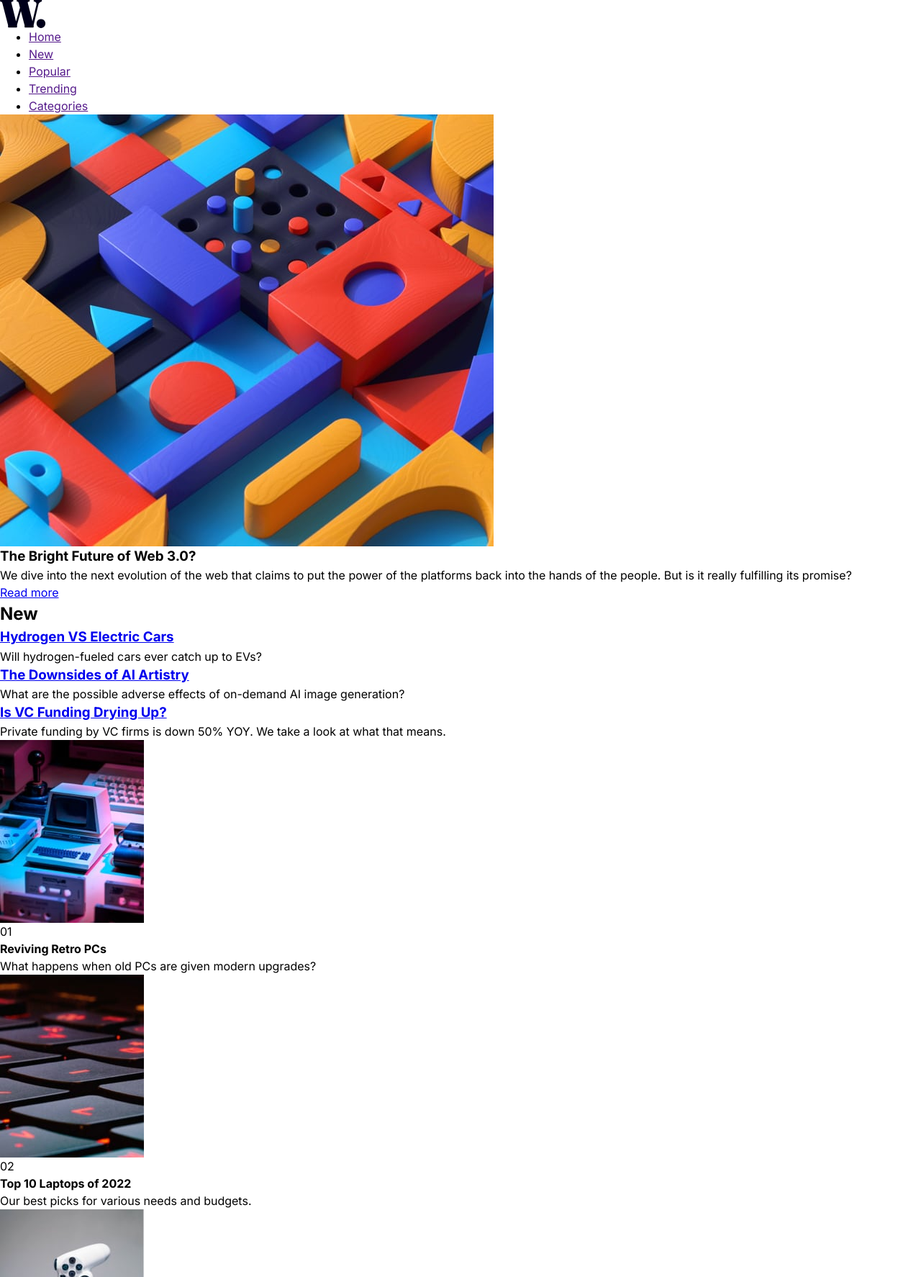
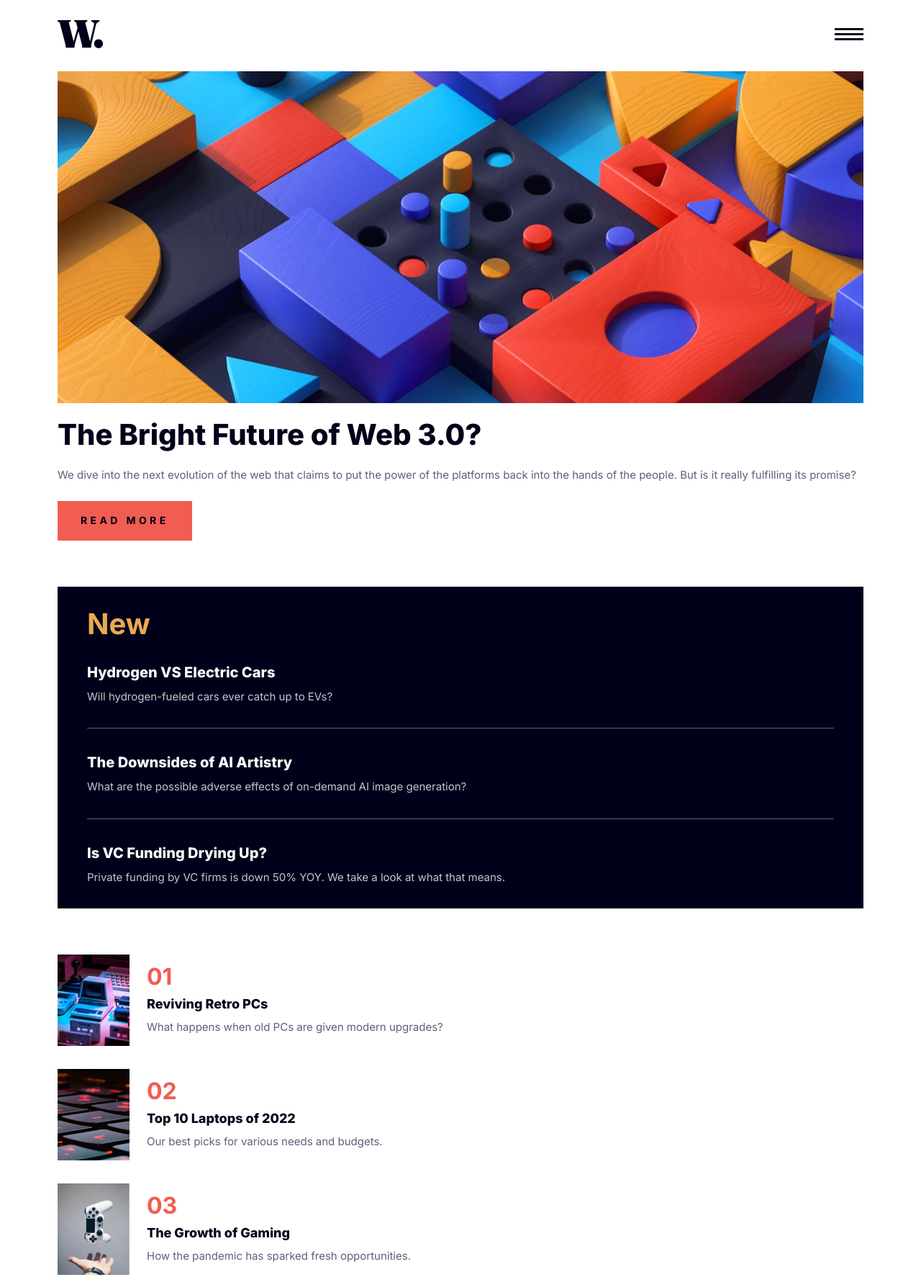
Before and after one commit to irfanoezen/news-homepage-main, a website: page index.html in a window 1280 px wide. Shown: the top 1774 px of the page at 72% size. Drawn offline with Linux system fonts and the light colour scheme.

Commit message:
Finish styling

```diff
--- a/index.html
+++ b/index.html
@@ -14,7 +14,9 @@
     <title>Frontend Mentor | News homepage</title>
   </head>
   <body>
-    <header>
+    <header class="grid-layout">
+      <div class="header-content">
+        <div class="logo-container">
           <a href="#">
             <img
               src="assets/images/logo.svg"
@@ -23,7 +25,8 @@
               height="40"
             >
           </a>
-      <nav>
+        </div>
+        <nav class="navbar">
           <ul>
             <li><a href="">Home</a></li>
             <li><a href="">New</a></li>
@@ -32,30 +35,53 @@
             <li><a href="">Categories</a></li>
           </ul>
         </nav>
+        <div class="hamburger-icon-container">
+          <svg
+            width="40"
+            height="17"
+            xmlns="http://www.w3.org/2000/svg"
+            role="img"
+            aria-label="Open navigation menu"
+          >
+            <title>Open navigation menu</title>
+            <g fill="#00001A" fill-rule="evenodd">
+              <path d="M0 0h40v3H0zM0 7h40v3H0zM0 14h40v3H0z" />
+              <path d="M0 0h40v3H0z" />
+            </g>
+          </svg>
+        </div>
+      </div>
     </header>
-    <main>
-      <section class="hero">
+    <main class="main grid-layout">
+      <!-- <section class="hero"> -->
       <article class="feature">
         <picture class="feature__image">
-            <source media="(min-width: 1440px)" srcset="assets/images/image-web-3-desktop.jpg">
+          <source
+            media="(min-width: 768px)"
+            srcset="assets/images/image-web-3-desktop.jpg"
+          >
           <img src="assets/images/image-web-3-mobile.jpg" alt="">
         </picture>
+        <div class="feature__content">
           <h1 class="feature__title">The Bright Future of Web 3.0?</h1>
-          <div class="feature__text">
-            <p>
+          <div>
+            <p class="feature__text">
               We dive into the next evolution of the web that claims to put the
               power of the platforms back into the hands of the people. But is
               it really fulfilling its promise?
             </p>
             <a class="feature__link" href="#"> Read more</a>
           </div>
+        </div>
       </article>
-        <div class="new">
+      <div class="news">
         <h2>New</h2>
+        <div class="news-content">
           <article class="new__post">
             <a href="#"> <h3>Hydrogen VS Electric Cars</h3> </a>
             <p>Will hydrogen-fueled cars ever catch up to EVs?</p>
           </article>
+          <div class="horizontal-line"></div>
           <article class="new__post">
             <a href="#"> <h3>The Downsides of AI Artistry</h3> </a>
             <p>
@@ -63,6 +89,7 @@
               generation?
             </p>
           </article>
+          <div class="horizontal-line"></div>
           <article class="new__post">
             <a href="#"> <h3>Is VC Funding Drying Up?</h3> </a>
             <p>
@@ -71,25 +98,32 @@
             </p>
           </article>
         </div>
-      </section>
+      </div>
+      <!-- </section> -->
       <section class="blog">
         <article class="blog__post">
           <img src="assets/images/image-retro-pcs.jpg" alt="">
+          <div class="blog__post-content">
             <div>01</div>
             <h4>Reviving Retro PCs</h4>
             <p>What happens when old PCs are given modern upgrades?</p>
+          </div>
         </article>
         <article class="blog__post">
           <img src="assets/images/image-top-laptops.jpg" alt="">
+          <div class="blog__post-content">
             <div>02</div>
             <h4>Top 10 Laptops of 2022</h4>
             <p>Our best picks for various needs and budgets.</p>
+          </div>
         </article>
         <article class="blog__post">
           <img src="assets/images/image-gaming-growth.jpg" alt="">
+          <div class="blog__post-content">
             <div>03</div>
             <h4>The Growth of Gaming</h4>
             <p>How the pandemic has sparked fresh opportunities.</p>
+          </div>
         </article>
       </section>
     </main>
--- a/style.css
+++ b/style.css
@@ -92,7 +92,10 @@ svg {
   display: block;
   max-width: 100%;
   height: auto;
-  object-fit: cover;
+}
+
+a {
+  text-decoration: none;
 }
 
 /* 7. Inherit fonts for form controls */
@@ -103,34 +106,263 @@ select {
   font: inherit;
 }
 
-/* 8. Avoid text overflows */
-p,
-h1,
-h2,
-h3,
-h4,
-h5,
-h6 {
-  overflow-wrap: break-word;
+.grid-layout {
+  display: grid;
+  grid-template-columns:
+    4px
+    repeat(3, calc((100% - (16px * 2) - (12px * 2)) / 3))
+    4px;
+  column-gap: 12px;
+  row-gap: 64px;
 }
 
-/* 9. Improve line wrapping */
-p {
-  text-wrap: pretty;
-}
-h1,
-h2,
-h3,
-h4,
-h5,
-h6 {
-  text-wrap: balance;
+/* Different grid layouts for different screen sizes */
+@media screen and (min-width: 768px) {
+  .grid-layout {
+    grid-template-columns:
+      68px
+      repeat(6, calc((100% - (80px * 2) - (12px * 5)) / 6))
+      68px;
+  }
 }
 
-/*
-  10. Create a root stacking context
-*/
-#root,
-#__next {
-  isolation: isolate;
+@media screen and (min-width: 1440px) {
+  .grid-layout {
+    grid-template-columns:
+      153px
+      repeat(12, calc((100% - (165px * 2) - (12px * 11)) / 12))
+      153px;
+  }
 }
+
+.header-content {
+  grid-column: 2 / -2;
+  display: flex;
+  justify-content: space-between;
+  align-items: center;
+  margin-block: 28px 32px;
+}
+
+.navbar {
+  ul {
+    display: none;
+    padding: 0;
+    list-style-type: none;
+    gap: 40px;
+    justify-content: end;
+
+    li a {
+      display: inline-block;
+      color: var(--navy-600);
+      font-size: 15px;
+      line-height: 1.18;
+    }
+  }
+}
+
+/* .hero {
+  grid-column: 2 / -2;
+  display: flex;
+  flex-direction: column;
+  row-gap: 64px;
+  margin-block-end: 64px;
+} */
+
+.feature {
+  grid-column: 2 / -2;
+
+  display: flex;
+  flex-direction: column;
+  gap: 24px;
+
+  .feature__image img {
+    flex: 1;
+    width: 100%;
+    height: 100%;
+  }
+
+  .feature__image img {
+    object-fit: cover;
+  }
+
+  .feature__content {
+    flex: 1;
+  }
+
+  .feature__title {
+    font-size: 40px;
+    font-weight: 800;
+    line-height: 1;
+    color: var(--navy-950);
+    margin-block-end: 24px;
+    max-width: 10ch;
+  }
+
+  .feature__text {
+    font-size: 15px;
+    line-height: 1.625;
+    color: var(--navy-600);
+    margin-block-end: 24px;
+  }
+
+  .feature__link {
+    display: inline-block;
+    background-color: var(--red-500);
+    padding: 12px 32px;
+    font-size: 14px;
+    font-weight: 700;
+    text-transform: uppercase;
+    color: var(--navy-950);
+    line-height: 1.625;
+    letter-spacing: 4.38px;
+  }
+}
+
+.horizontal-line {
+  height: 1px;
+  background-color: var(--navy-600);
+}
+
+.news {
+  grid-column: 2 / -2;
+
+  background-color: var(--navy-950);
+  color: var(--grey-300);
+  padding: 21.5px;
+
+  h2 {
+    font-size: 32px;
+    font-weight: 700;
+    line-height: 1;
+    color: var(--gold-400);
+    margin-block-end: 32px;
+  }
+
+  h3 {
+    font-size: 20px;
+    font-weight: 800;
+    color: #fff;
+    margin-block-end: 8px;
+  }
+
+  p {
+    font-size: 15px;
+  }
+}
+
+.news-content {
+  display: flex;
+  flex-direction: column;
+  gap: 32px;
+}
+
+.blog {
+  grid-column: 2 / -2;
+  display: grid;
+  row-gap: 32px;
+  margin-block-end: 80px;
+}
+
+.blog__post {
+  display: grid;
+  grid-template-columns: 100px auto;
+  align-items: center;
+  column-gap: 24px;
+
+  img {
+    height: 100%;
+    width: 100%;
+  }
+}
+
+.blog__post-content {
+  display: grid;
+  row-gap: 8px;
+
+  div {
+    font-size: 32px;
+    font-weight: 700;
+    line-height: 1;
+    color: var(--red-500);
+  }
+
+  h4 {
+    font-size: 18px;
+    font-weight: 800;
+    color: var(--navy-950);
+  }
+
+  p {
+    font-size: 15px;
+    color: var(--navy-600);
+  }
+}
+
+@media screen and (min-width: 768px) {
+  .feature {
+    .feature__title {
+      font-size: 40px;
+      font-weight: 800;
+      line-height: 1;
+      color: var(--navy-950);
+      margin-block-end: 24px;
+      max-width: 100vw;
+    }
+
+    .feature__link {
+      padding: 16px 32px;
+    }
+  }
+
+  .news {
+    padding: 32px 41px;
+
+    h2 {
+      font-size: 40px;
+    }
+  }
+}
+
+@media screen and (min-width: 1440px) {
+  .navbar {
+    ul {
+      display: flex;
+    }
+  }
+
+  .hamburger-icon-container {
+    display: none;
+  }
+
+  .feature {
+    grid-column: 2 / 10;
+
+    .feature__content {
+      display: flex;
+      column-gap: 32px;
+    }
+
+    .feature__title {
+      font-size: 56px;
+      margin-block-end: 0;
+    }
+
+    .feature__text {
+      margin-block-end: 32px;
+      width: 350px;
+    }
+  }
+
+  .news {
+    grid-column: 10 / -2;
+  }
+
+  .blog {
+    grid-column: 2 / -2;
+    display: grid;
+    grid-template-columns: auto auto auto;
+    row-gap: 0;
+    column-gap: 40px;
+    margin-block-end: 125px;
+  }
+}
```
Also changed, not shown: assets/images/icon-menu.svg. Lines whose indentation alone changed are shown as unchanged.
